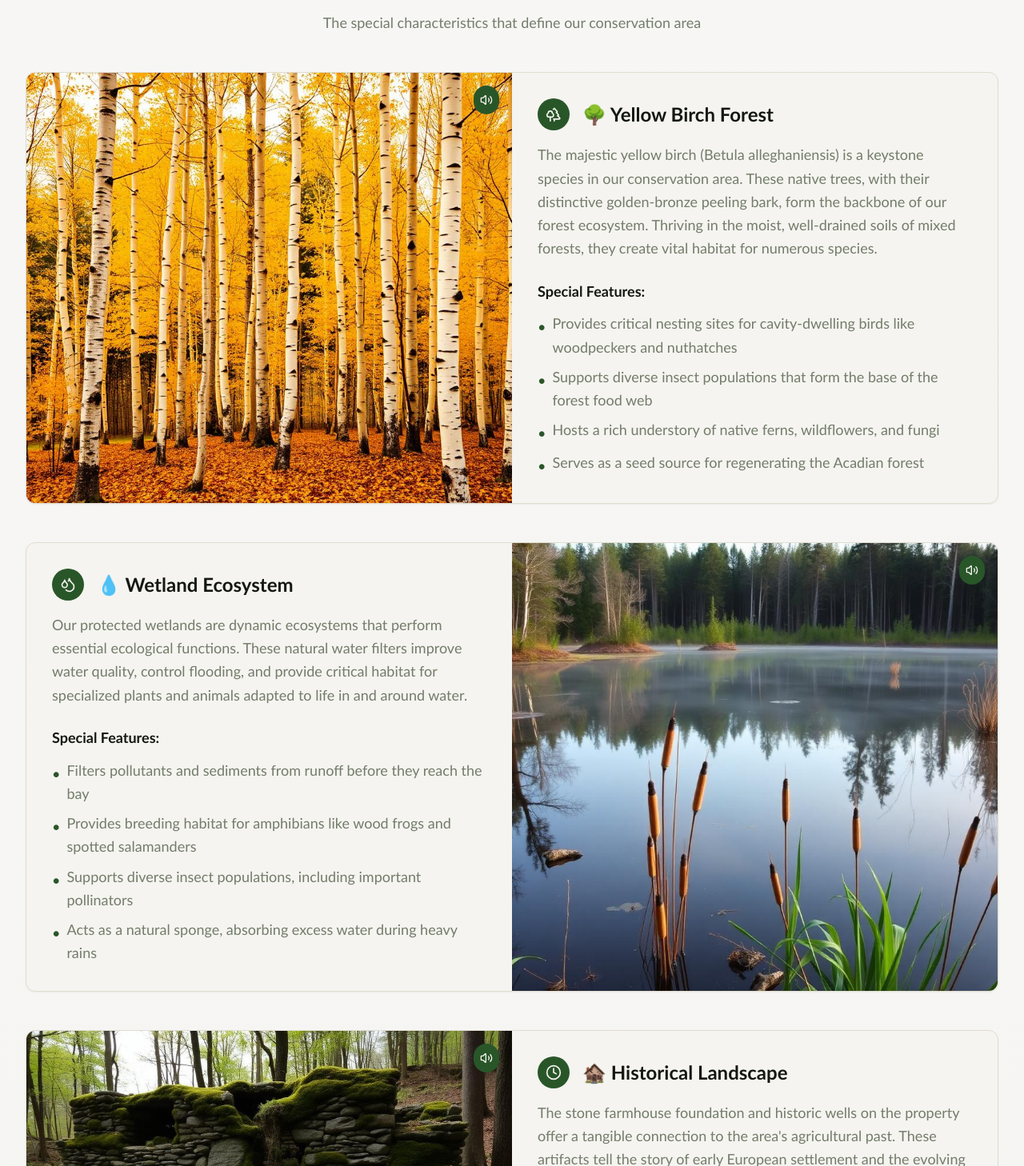
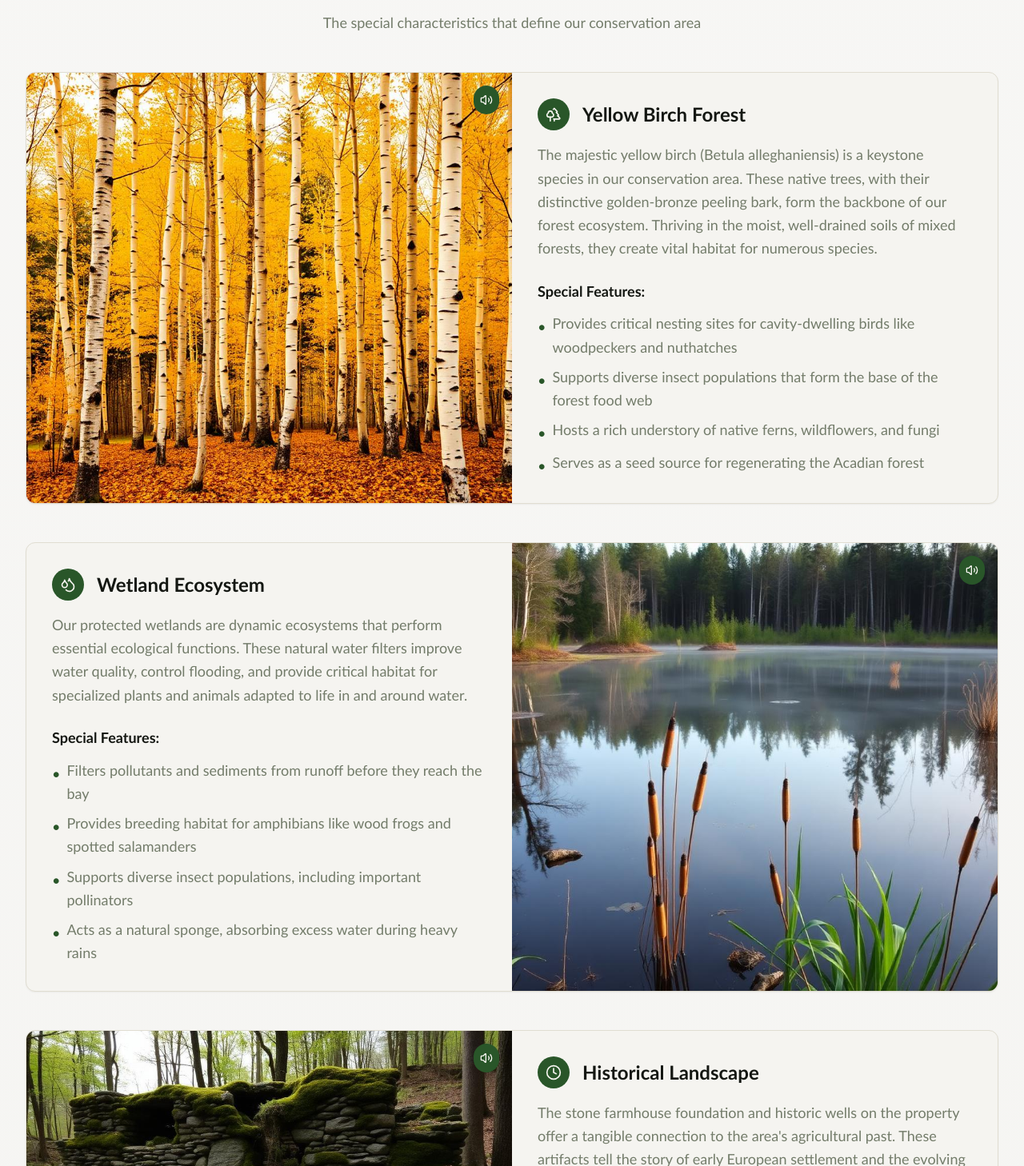
Before and after one commit to Smit-Kanpariya/WoodlandConservationArea, a React (Vite) app: page /ecosystem in a window 1280 px wide. Shown: the part 1892-3350 px from the top of the page at 80% size. Built offline with nearby package versions, Linux system fonts and the light colour scheme; no server answers.

Commit message:
emoji removed

```diff
--- a/src/pages/Ecosystem.tsx
+++ b/src/pages/Ecosystem.tsx
@@ -24,7 +24,7 @@ const Ecosystem = () => {
   const ecosystemFeatures = [
     {
       icon: Trees,
-      title: "🌳 Yellow Birch Forest",
+      title: "Yellow Birch Forest",
       image: yellowBirchImage,
       description:
         "The majestic yellow birch (Betula alleghaniensis) is a keystone species in our conservation area. These native trees, with their distinctive golden-bronze peeling bark, form the backbone of our forest ecosystem. Thriving in the moist, well-drained soils of mixed forests, they create vital habitat for numerous species.",
@@ -39,7 +39,7 @@ const Ecosystem = () => {
     },
     {
       icon: Droplets,
-      title: "💧 Wetland Ecosystem",
+      title: "Wetland Ecosystem",
       image: wetlandImage,
       description:
         "Our protected wetlands are dynamic ecosystems that perform essential ecological functions. These natural water filters improve water quality, control flooding, and provide critical habitat for specialized plants and animals adapted to life in and around water.",
@@ -54,7 +54,7 @@ const Ecosystem = () => {
     },
     {
       icon: Clock,
-      title: "🏚️ Historical Landscape",
+      title: "Historical Landscape",
       image: farmhouseImage,
       description:
         "The stone farmhouse foundation and historic wells on the property offer a tangible connection to the area's agricultural past. These artifacts tell the story of early European settlement and the evolving relationship between humans and the land in Nova Scotia.",
```
Also changed, not shown: 1 other file (tests, documents, lock files or other folders).
